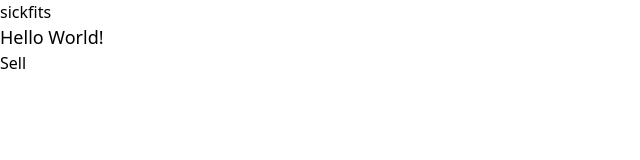
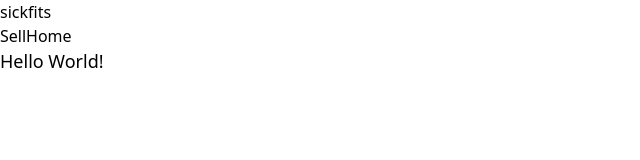
Before and after one commit to junmindereal/sickfits, a Next.js app in the folder client/: page / in a window 1280 px wide. Shown: the top 160 px of the page, without its empty margins (0-640 px from the left). Built offline with nearby package versions, Linux system fonts and the light colour scheme.

Commit message:
Added Nav component

```diff
--- a/client/components/Header.js
+++ b/client/components/Header.js
@@ -1,11 +1,11 @@
-import React from "React";
-
+import Nav from "./Nav";
 const Header = () => {
   return (
     <header>
       <div className="logo">
         <a>sickfits</a>
       </div>
+      <Nav />
     </header>
   );
 };
--- /dev/null
+++ b/client/components/Nav.js
@@ -0,0 +1,16 @@
+import Link from "next/link";
+
+const Nav = () => {
+  return (
+    <nav>
+      <Link href="/sell">
+        <a>Sell</a>
+      </Link>
+      <Link href="/">
+        <a>Home</a>
+      </Link>
+    </nav>
+  );
+};
+
+export default Nav;
--- a/client/components/Page.js
+++ b/client/components/Page.js
@@ -1,4 +1,3 @@
-import React from "react";
 import Header from "./Header";
 
 const Page = ({ children }) => {
--- a/client/pages/index.js
+++ b/client/pages/index.js
@@ -1,12 +1,7 @@
-import Link from "next/link";
-
 export default function Home() {
   return (
     <>
       <h1 className="text-lg">Hello World!</h1>
-      <Link href="/sell">
-        <a>Sell</a>
-      </Link>
     </>
   );
 }
--- a/client/pages/sell.js
+++ b/client/pages/sell.js
@@ -1,12 +1,7 @@
-import Link from "next/link";
-
 const Sell = () => {
   return (
     <>
       <h1>Sell!</h1>
-      <Link href="/">
-        <a>Home</a>
-      </Link>
     </>
   );
 };
```
